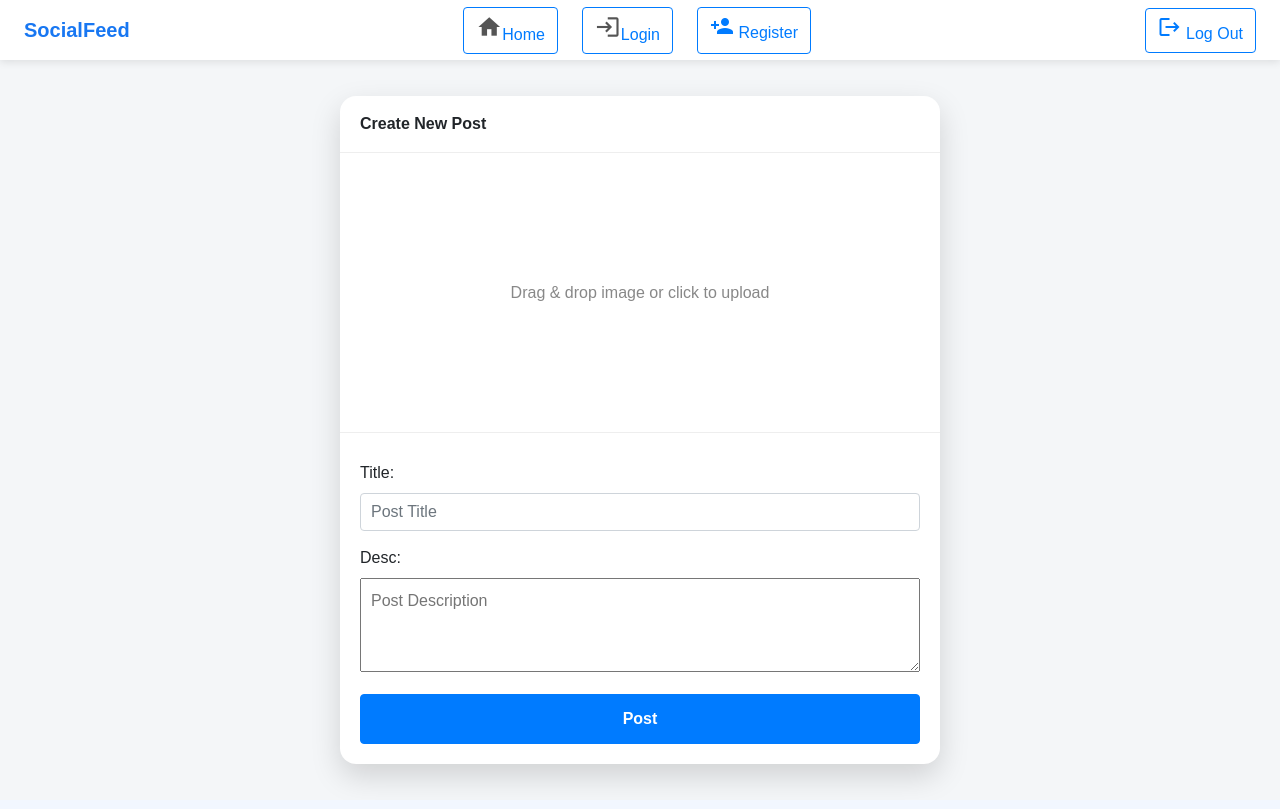
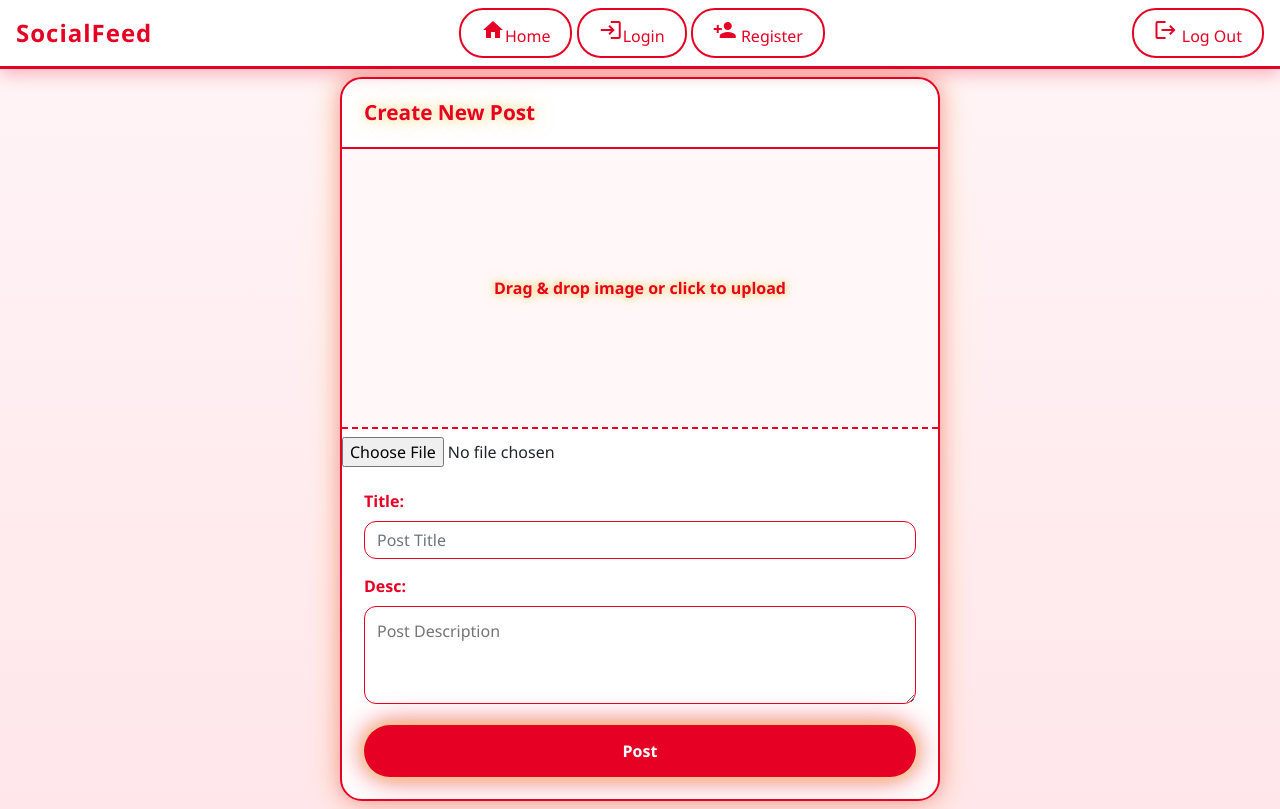
Before and after one commit to Ramela-M-S/Social-Feed, a Django app: page /create/ in a window 1280 px wide. Run offline with Django 5.2, Linux system fonts and the light colour scheme; the visitor is signed in with stand-in values (Sample User, id 1).

Commit message:
Changed the UI

```diff
--- a/project/feed/templates/feed/base.html
+++ b/project/feed/templates/feed/base.html
@@ -12,103 +12,97 @@
 
     <!-- Icons -->
     <link href="https://fonts.googleapis.com/icon?family=Material+Icons" rel="stylesheet">
+<style>
+:root {
+    --pinterest-red: #E60023;
+    --dark-red: #B8001F;
+    --soft-gold: #F5D76E;
+    --gold-glow: rgba(245,215,110,0.7);
+}
 
-    <style>
 * {
     margin: 0;
     padding: 0;
     box-sizing: border-box;
-            font-family: Arial, sans-serif;
+    font-family: 'Segoe UI', sans-serif;
 }
 
 body {
-            background-color: #f4f6f8;
+    background: linear-gradient(180deg, #fff5f7, #ffe6ea);
 }
 
-        /* Navbar */
+/* ===== NAVBAR ===== */
 .navbar {
-    height: 60px;
-    background: #fff;
-    display: flex;
-    justify-content: space-between;
-    align-items: center;
-    padding: 0 24px;
-    box-shadow: 0 2px 8px rgba(0,0,0,0.1);
-    position: relative;   /* ensure z-index works */
-    z-index: 10;          /* navbar stays on top */
+    background: #ffffff;
+    border-bottom: 3px solid var(--pinterest-red);
+    box-shadow: 0 6px 16px rgba(230,0,35,0.25);
 }
 
-
+/* ===== LOGO ===== */
 .logo {
-            font-size: 20px;
-            font-weight: bold;
-            color: #1877f2;
+    font-size: 24px;
+    font-weight: 900;
+    color: var(--pinterest-red) !important;
+    letter-spacing: 1px;
+    transition: all 0.3s ease;
+}
+/* GOLD GLITTER ON HOVER */
+.logo:hover {
+    color: var(--pinterest-red) !important;
+    text-shadow:
+        0 0 6px var(--soft-gold),
+        0 0 14px var(--gold-glow);
 }
 
-        .nav-center {
-            display: flex;
-            gap: 24px;
+/* ===== NAV LINKS ===== */
+.nav-icon {
+    color: var(--pinterest-red);
+    transition: all 0.3s ease;
 }
 
-        .nav-icon {
-            font-size: 26px;
-            color: #555;
-            cursor: pointer;
+.nav-center a:hover .nav-icon {
+    color: var(--pinterest-red);
+    text-shadow:
+        0 0 8px var(--soft-gold),
+        0 0 16px var(--gold-glow);
+}
+/* ===== HOVER GLITTER ===== */
+.nav-center a:hover {
+    background: rgba(230,0,35,0.08);
+    border-radius: 18px;
 }
 
-        .nav-icon:hover {
-            color: #1877f2;
+.nav-center a:hover .nav-icon {
+    color: var(--rich-gold);
+    text-shadow:
+        0 0 8px var(--soft-gold),
+        0 0 16px rgba(230,0,35,0.6);
 }
 
-        .nav-right {
-            display: flex;
-            align-items: center;
-            gap: 12px;
+/* ===== BUTTONS ===== */
+.btn-outline-primary {
+    background: transparent !important;
+    border: 2px solid var(--pinterest-red) !important;
+    color: var(--pinterest-red) !important;
+    border-radius: 24px;
+    padding: 8px 20px;
+    font-weight: 500;
+    transition: all 0.3s ease;
 }
 
-        /* Buttons style (Logout, Login, Register) */
-        .nav-button, .nav-link {
-            padding: 8px 14px;
-            border: none;
-            border-radius: 6px;
-            background-color: #fff;
-            color: #333;
-            font-weight: 500;
-            text-decoration: none;
-            cursor: pointer;
+/* ===== BUTTON HOVER ===== */
+.btn-outline-primary:hover {
+    background: var(--pinterest-red) !important;
+    color: #fff !important;
+    box-shadow:
+        0 0 10px var(--soft-gold),
+        0 0 24px var(--gold-glow);
 }
-
-        .nav-button:hover, .nav-link:hover {
-            background-color: #f0f2f5;
-            color: #1877f2;
-        }
-
-        .auth-links {
-            display: flex;
-            gap: 8px;
-        }
-
-        .auth-links form {
-            display: inline;
-        }
-        .navbar-custom {
-    background-color: rgba(255,255,255,0.95);
-    box-shadow: 0 5px 10px rgba(0,0,0,0.2);
-    z-index: 10;   /* make sure it's above card */
-    position: relative; /* ensure z-index works */
-}
-.overlay {
-    position: fixed;
-    top: 0;
-    left: 0;
-    width: 100%;
-    height: 100%;
-    background-color: rgba(0,0,0,0.4);
-    z-index: 0; /* stays behind everything */
-}
+</style>
 
 
-    </style>
+
+
 </head>
 <body>
 
--- a/project/posts/models.py
+++ b/project/posts/models.py
@@ -3,7 +3,7 @@ from django.contrib.auth.models import User
 # Create your models here.
 
 class Post(models.Model):
-    user    = models.OneToOneField(User, on_delete=models.CASCADE, related_name="posts")
+    user    = models.ForeignKey(User, on_delete=models.CASCADE, related_name="posts")
     title   = models.CharField(
         max_length=200
     )
--- a/project/posts/templates/posts/create_post.html
+++ b/project/posts/templates/posts/create_post.html
@@ -3,6 +3,14 @@
 {% block content %}
 
 <style>
+:root {
+    --pinterest-red: #E60023;
+    --dark-red: #B8001F;
+    --soft-gold: #F5D76E;
+    --gold-glow: rgba(245,215,110,0.75);
+}
+
+/* ===== CONTAINER ===== */
 .create-container {
     min-height: calc(100vh - 60px);
     display: flex;
@@ -10,33 +18,63 @@
     align-items: center;
 }
 
+/* ===== CARD ===== */
 .create-card {
     width: 100%;
     max-width: 600px;
-    background: white;
-    border-radius: 16px;
-    box-shadow: 0 12px 30px rgba(0,0,0,0.15);
+    background: #ffffff;
+    border-radius: 22px;
     overflow: hidden;
+
+    border: 2px solid var(--pinterest-red);
+    box-shadow:
+        0 0 22px rgba(230,0,35,0.35),
+        0 0 36px rgba(245,215,110,0.4);
 }
 
+/* ===== HEADER ===== */
 .create-header {
-    padding: 16px 20px;
-    font-weight: 700;
-    border-bottom: 1px solid #eee;
+    padding: 18px 22px;
+    font-weight: 900;
+    font-size: 1.3rem;
+    color: var(--pinterest-red);
+
+    /* ALWAYS GLITTER */
+    text-shadow:
+        0 0 6px var(--soft-gold),
+        0 0 14px var(--gold-glow),
+        0 0 22px rgba(245,215,110,0.6);
+
+    border-bottom: 2px solid var(--pinterest-red);
+    animation: headerGlow 3s infinite alternate;
 }
 
+/* ===== IMAGE DROP ===== */
 .image-drop {
     height: 280px;
-    border-bottom: 1px solid #eee;
+    border-bottom: 2px dashed var(--pinterest-red);
     display: flex;
     justify-content: center;
     align-items: center;
     cursor: pointer;
     position: relative;
+    background: rgba(230,0,35,0.03);
+    transition: all 0.35s ease;
+}
+
+.image-drop:hover {
+    background: rgba(230,0,35,0.06);
+    box-shadow: inset 0 0 25px rgba(245,215,110,0.35);
 }
 
 .image-drop span {
-    color: #888;
+    color: var(--pinterest-red);
+    font-weight: 600;
+
+    /* GOLD SHIMMER */
+    text-shadow:
+        0 0 6px var(--soft-gold),
+        0 0 12px var(--gold-glow);
 }
 
 .image-drop img {
@@ -46,27 +84,76 @@
     display: none;
 }
 
-#create-input {
-    display: none;
+/* ===== BODY ===== */
+.create-body {
+    padding: 22px;
 }
 
-.create-body {
-    padding: 20px;
+.create-body label {
+    font-weight: 600;
+    color: var(--pinterest-red);
 }
 
+/* INPUTS */
 .create-body input,
 .create-body textarea {
     width: 100%;
     margin-bottom: 15px;
-    padding: 10px;
+    padding: 12px;
+    border-radius: 12px;
+    border: 1.6px solid var(--pinterest-red);
+    outline: none;
+    transition: all 0.3s ease;
 }
 
+.create-body input:focus,
+.create-body textarea:focus {
+    box-shadow:
+        0 0 10px var(--soft-gold),
+        0 0 22px var(--gold-glow);
+}
+
+/* ===== POST BUTTON ===== */
 .post-btn {
     width: 100%;
-    padding: 12px;
-    font-weight: 600;
+    padding: 14px;
+    font-weight: 700;
+    border-radius: 30px;
+
+    background: var(--pinterest-red) !important;
+    color: #fff !important;
+    border: none !important;
+
+    box-shadow:
+        0 0 14px var(--soft-gold),
+        0 0 30px rgba(230,0,35,0.7);
+
+    transition: all 0.3s ease;
+}
+
+/* BUTTON HOVER */
+.post-btn:hover {
+    transform: scale(1.04);
+    box-shadow:
+        0 0 20px var(--soft-gold),
+        0 0 45px rgba(230,0,35,0.9);
+}
+
+/* ===== ANIMATION ===== */
+@keyframes headerGlow {
+    from {
+        text-shadow:
+            0 0 6px rgba(245,215,110,0.6),
+            0 0 14px rgba(245,215,110,0.5);
+    }
+    to {
+        text-shadow:
+            0 0 14px rgba(245,215,110,0.9),
+            0 0 30px rgba(245,215,110,0.8);
+    }
 }
 </style>
+
 
 <div class="create-container">
     <div class="create-card">
```
Also changed, not shown: project/feed/templates/feed/home.html (+71 -44 lines), project/posts/templates/posts/menu.html (+89 -23 lines), project/posts/templates/posts/my_post.html (+57 -5 lines), project/posts/migrations/0003_alter_post_user.py (added). Lines whose indentation alone changed are shown as unchanged.
